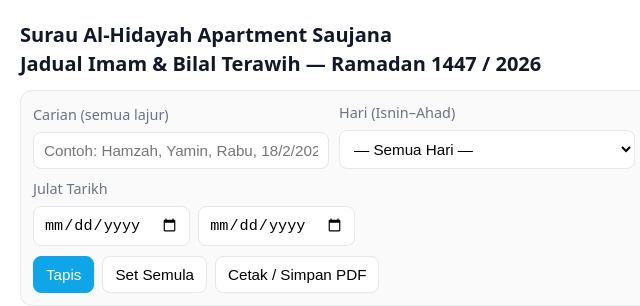
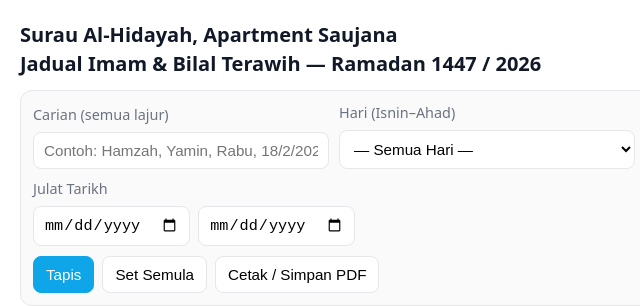
Before and after one commit to hamzahmahir-dotcom/SurauAlHidayahTerawih1447, a plain HTML site: page index.html in a window 1280 px wide. Shown: the top 306 px of the page, 0-640 px from the left. Drawn offline with Linux system fonts and the light colour scheme.

Commit message:
Update index.html

```diff
--- a/index.html
+++ b/index.html
@@ -65,7 +65,7 @@
   </style>
 </head>
 <body>
-  <h1>Surau Al-Hidayah Apartment Saujana<br/>Jadual Imam & Bilal  Terawih — Ramadan 1447 / 2026</h1>
+  <h1>Surau Al-Hidayah, Apartment Saujana<br/>Jadual Imam & Bilal  Terawih — Ramadan 1447 / 2026</h1>
 
 
   <!-- Kawalan -->
@@ -282,4 +282,5 @@
     renderTable(rows);
   </script>
 </body>
+
 </html>
```
